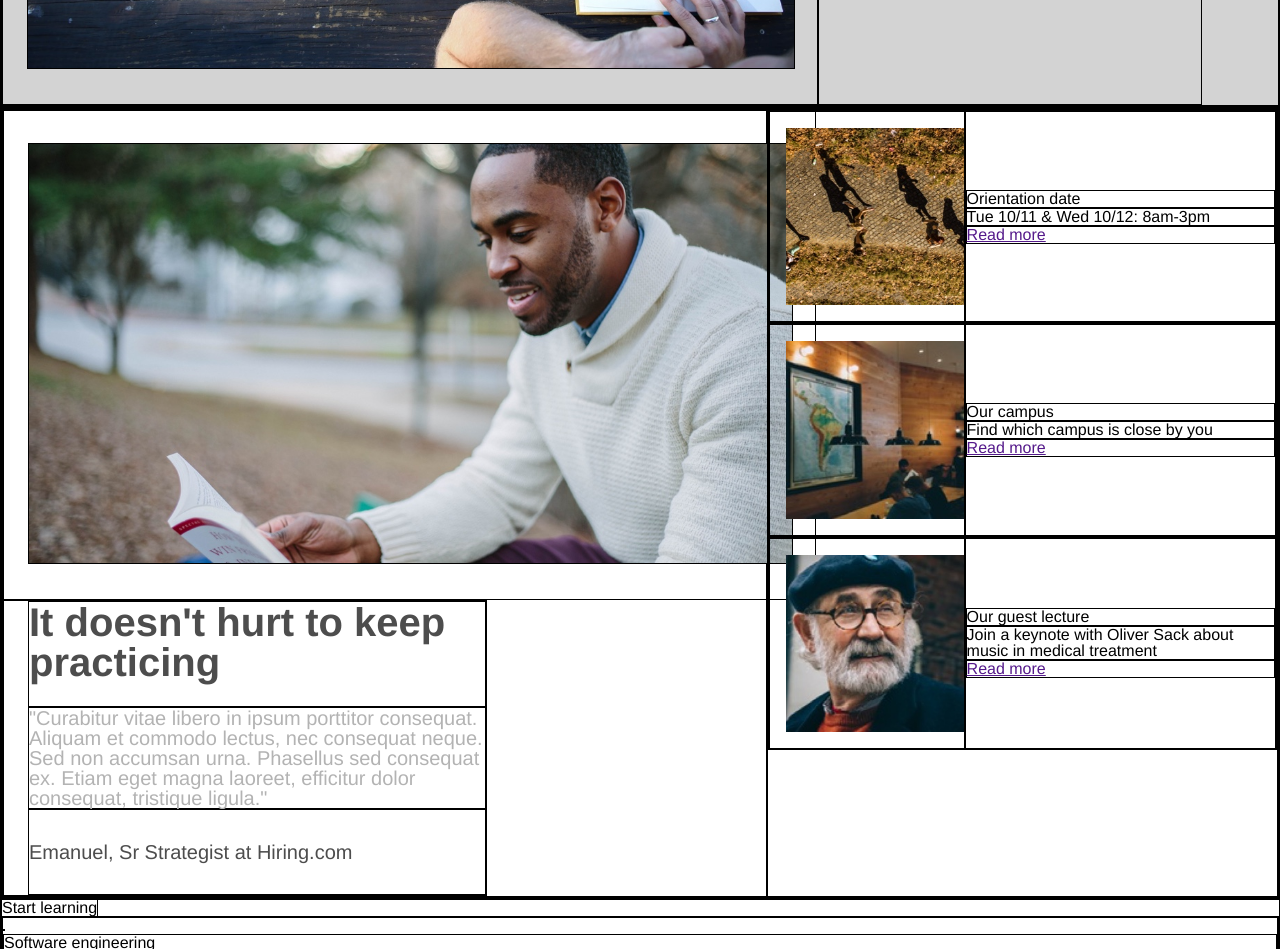
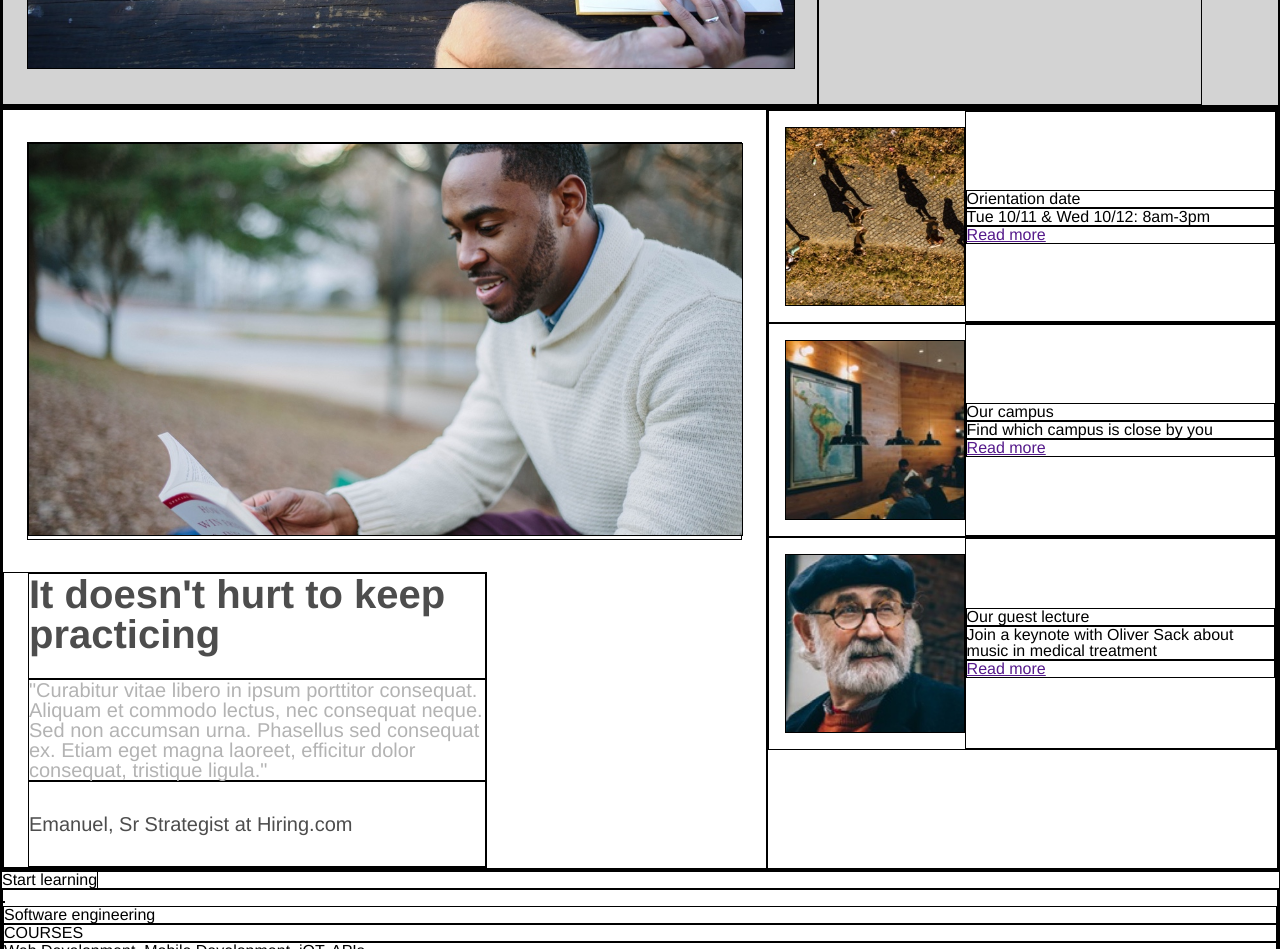
Before and after one commit to ExCurio/ColmarAcademy, a plain HTML site: page index.html in a window 1280 px wide. Shown: the part 600-1549 px from the top of the page. Drawn offline with Linux system fonts and the light colour scheme.

Commit message:
Fixed overlap issue

```diff
--- a/resources/css/style.css
+++ b/resources/css/style.css
@@ -113,8 +113,7 @@ nav {
 }
 
 .info-image {
-  padding: 2rem 1.5rem;
-  width: 100%;
+  margin: 2rem 1.5rem;
 }
 
 .info-image img {
@@ -159,9 +158,9 @@ nav {
 .infoblock img {
   width: 35%;
   height: auto;
-  padding-left: 1rem;
-  padding-top: 1rem;
-  padding-bottom: 1rem;
+  margin-left: 1rem;
+  margin-top: 1rem;
+  margin-bottom: 1rem;
 }
 
 .infoblock .info {
```
